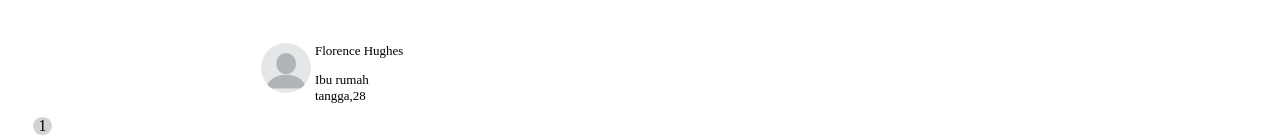
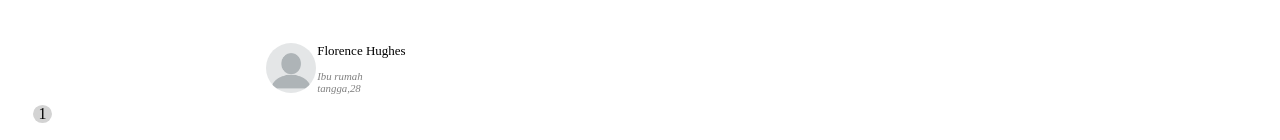
Before and after one commit to revou-fundamental-course/18-sep-23-VincentWinata, a plain HTML site: page index.html in a window 1280 px wide. Shown: the part 668-808 px from the top of the page. Drawn offline with Linux system fonts and the light colour scheme.

Commit message:
submit tugas

```diff
--- a/css/style.css
+++ b/css/style.css
@@ -122,6 +122,11 @@ select{
     font-size: small;
     justify-content: center;
 }
+.identity-job{
+    font-style: italic;
+    color: gray;
+    font-size: smaller;
+}
 .profile{
     display: flex;
     margin-top: 50px;
--- a/index.html
+++ b/index.html
@@ -38,7 +38,7 @@
                             </div>
                             <div class="identity">
                             <h20>Florence Hughes</h20>
-                            <p>Ibu rumah tangga,28</p>
+                            <p class="identity-job">Ibu rumah tangga,28</p>
                             </div>
                         </div>
                     </div>
```
